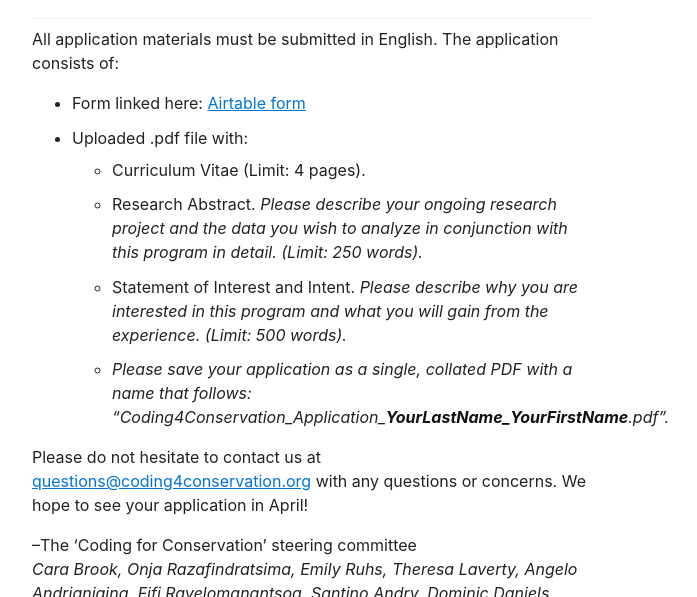
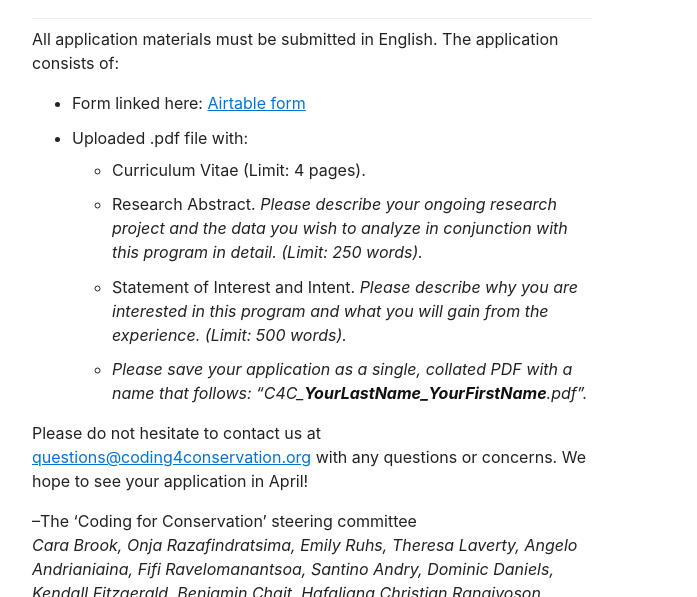
Before and after one commit to brooklabteam/coding4conservation, a Jekyll site: the page built from index.md, in a window 1280 px wide and 900 px high, scrolled down 1480 px, cut to the strip 0-597 px from the top of the window. Shown: the whole strip, without its empty margins (328-1025 px from the left). Built offline with Jekyll 4.4.1, drawn with Linux system fonts in a browser that asks for light colours.

Commit message:
Update index.md

```diff
--- a/index.md
+++ b/index.md
@@ -36,7 +36,7 @@
 			<li>Curriculum Vitae (Limit: 4 pages).</li>
 			<li>Research Abstract. <em>Please describe your ongoing research project and the data you wish to analyze in conjunction with this program in detail. (Limit: 250 words).</em></li>
 			<li>Statement of Interest and Intent. <em>Please describe why you are interested in this program and what you will gain from the experience. (Limit: 500 words).</em></li>
-			<li><em>Please save your application as a single, collated PDF with a name that follows: “Coding4Conservation_Application_<strong>YourLastName_YourFirstName</strong>.pdf”.</em></li>
+			<li><em>Please save your application as a single, collated PDF with a name that follows: “C4C_<strong>YourLastName_YourFirstName</strong>.pdf”.</em></li>
 		</ul>
 	</li>
 </ul>
```
